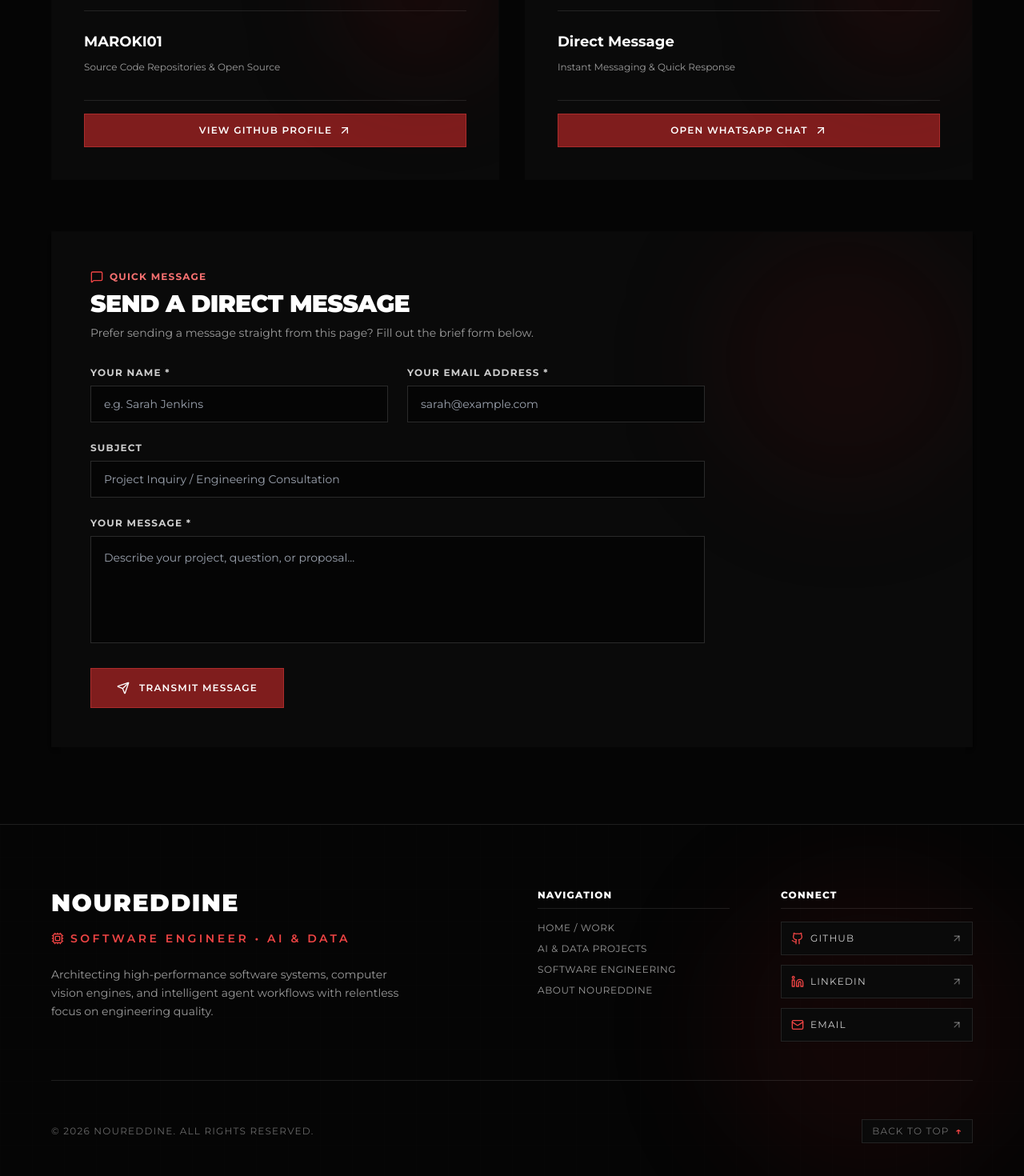
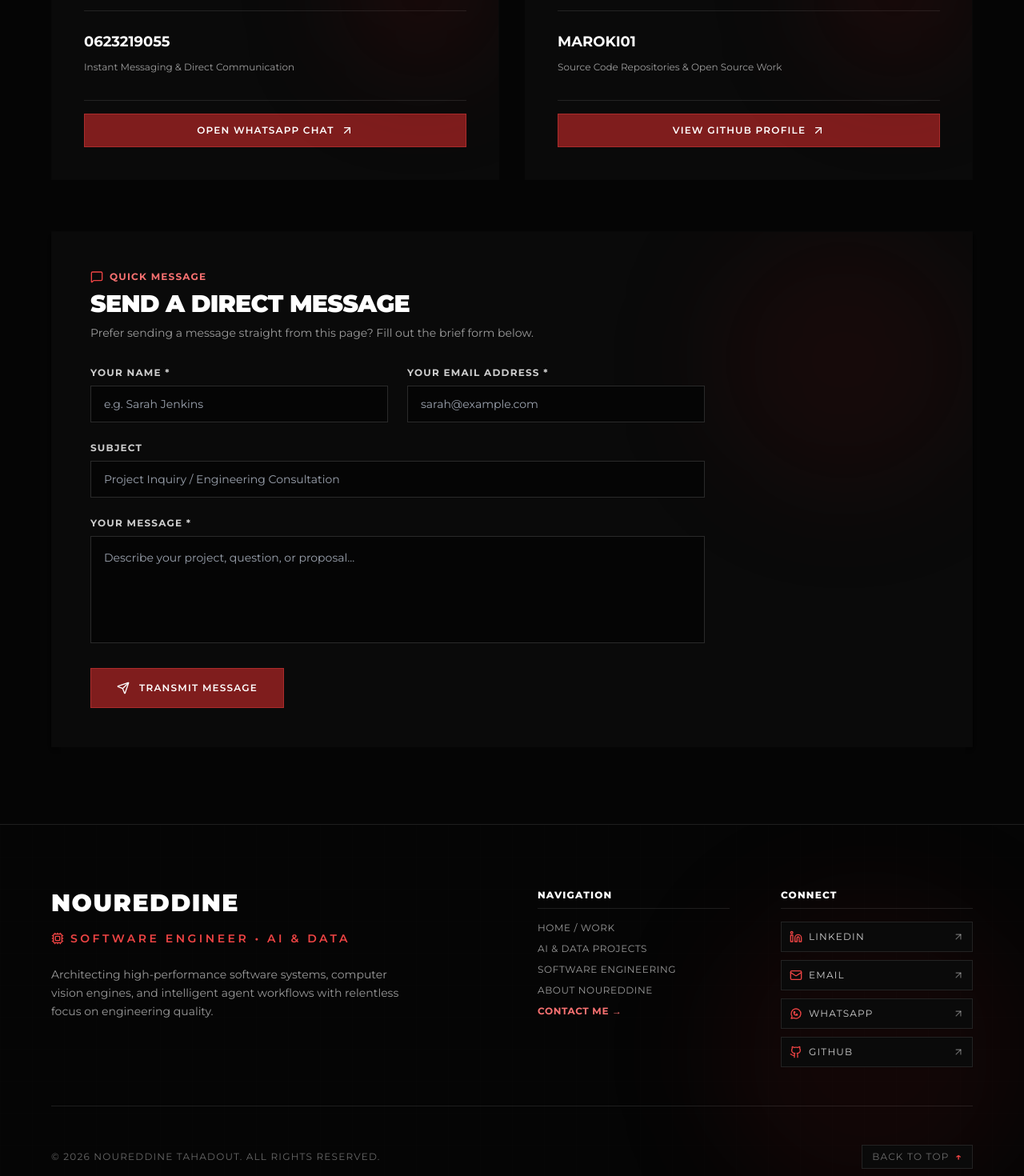
Before and after one commit to MAROKI01/Portfolio, a React (Vite) app: page /contact in a window 1280 px wide. Shown: the part 1000-2470 px from the top of the page at 80% size. Built offline with nearby package versions, Linux system fonts and the light colour scheme.

Commit message:
Update contact details with exact WhatsApp 0623219055, email ntahadout@gmail.com, and LinkedIn profile link

```diff
--- a/src/components/Footer.tsx
+++ b/src/components/Footer.tsx
@@ -1,7 +1,7 @@
 import React from 'react';
 import { Link } from 'react-router-dom';
 import { Mail, ArrowUpRight, Cpu } from 'lucide-react';
-import { GithubIcon, LinkedinIcon } from './Icons';
+import { GithubIcon, LinkedinIcon, WhatsappIcon } from './Icons';
 
 export const Footer: React.FC = () => {
   const scrollToTop = () => {
@@ -60,6 +60,11 @@ export const Footer: React.FC = () => {
                   ABOUT NOUREDDINE
                 </a>
               </li>
+              <li>
+                <Link to="/contact" className="hover:text-black dark:hover:text-white transition-colors hover:translate-x-1 inline-block text-red-600 dark:text-red-400 font-bold">
+                  CONTACT ME →
+                </Link>
+              </li>
             </ul>
           </div>
 
@@ -68,25 +73,12 @@ export const Footer: React.FC = () => {
             <h4 className="font-montserrat font-extrabold text-xs text-[#0F0F12] dark:text-white uppercase tracking-widest border-b border-black/10 dark:border-white/10 pb-2">
               CONNECT
             </h4>
-            <div className="flex flex-col space-y-3 font-montserrat text-xs tracking-widest uppercase">
+            <div className="flex flex-col space-y-2.5 font-montserrat text-xs tracking-widest uppercase">
               <a
-                href="https://github.com/MAROKI01"
+                href="https://www.linkedin.com/in/noureddine-tahadout-7465b51bb/"
                 target="_blank"
                 rel="noopener noreferrer"
-                className="flex items-center justify-between p-3 border border-black/10 dark:border-white/10 bg-white dark:bg-[#0A0A0A] hover:border-red-500/50 hover:bg-red-50 dark:hover:bg-red-950/20 text-neutral-800 dark:text-white/80 hover:text-black dark:hover:text-white transition-all group shadow-sm"
-              >
-                <div className="flex items-center gap-2">
-                  <GithubIcon className="w-4 h-4 text-red-600 dark:text-red-500" />
-                  <span>GITHUB</span>
-                </div>
-                <ArrowUpRight className="w-3.5 h-3.5 text-neutral-500 dark:text-white/40 group-hover:text-black dark:group-hover:text-white group-hover:translate-x-0.5 group-hover:-translate-y-0.5 transition-transform" />
-              </a>
-
-              <a
-                href="https://linkedin.com"
-                target="_blank"
-                rel="noopener noreferrer"
-                className="flex items-center justify-between p-3 border border-black/10 dark:border-white/10 bg-white dark:bg-[#0A0A0A] hover:border-red-500/50 hover:bg-red-50 dark:hover:bg-red-950/20 text-neutral-800 dark:text-white/80 hover:text-black dark:hover:text-white transition-all group shadow-sm"
+                className="flex items-center justify-between p-2.5 border border-black/10 dark:border-white/10 bg-white dark:bg-[#0A0A0A] hover:border-red-500/50 hover:bg-red-50 dark:hover:bg-red-950/20 text-neutral-800 dark:text-white/80 hover:text-black dark:hover:text-white transition-all group shadow-sm"
               >
                 <div className="flex items-center gap-2">
                   <LinkedinIcon className="w-4 h-4 text-red-600 dark:text-red-500" />
@@ -96,12 +88,38 @@ export const Footer: React.FC = () => {
               </a>
 
               <a
-                href="mailto:contact@noureddine.dev"
-                className="flex items-center justify-between p-3 border border-black/10 dark:border-white/10 bg-white dark:bg-[#0A0A0A] hover:border-red-500/50 hover:bg-red-50 dark:hover:bg-red-950/20 text-neutral-800 dark:text-white/80 hover:text-black dark:hover:text-white transition-all group shadow-sm"
+                href="mailto:ntahadout@gmail.com"
+                className="flex items-center justify-between p-2.5 border border-black/10 dark:border-white/10 bg-white dark:bg-[#0A0A0A] hover:border-red-500/50 hover:bg-red-50 dark:hover:bg-red-950/20 text-neutral-800 dark:text-white/80 hover:text-black dark:hover:text-white transition-all group shadow-sm"
               >
                 <div className="flex items-center gap-2">
                   <Mail className="w-4 h-4 text-red-600 dark:text-red-500" />
                   <span>EMAIL</span>
+                </div>
+                <ArrowUpRight className="w-3.5 h-3.5 text-neutral-500 dark:text-white/40 group-hover:text-black dark:group-hover:text-white group-hover:translate-x-0.5 group-hover:-translate-y-0.5 transition-transform" />
+              </a>
+
+              <a
+                href="https://wa.me/212623219055"
+                target="_blank"
+                rel="noopener noreferrer"
+                className="flex items-center justify-between p-2.5 border border-black/10 dark:border-white/10 bg-white dark:bg-[#0A0A0A] hover:border-red-500/50 hover:bg-red-50 dark:hover:bg-red-950/20 text-neutral-800 dark:text-white/80 hover:text-black dark:hover:text-white transition-all group shadow-sm"
+              >
+                <div className="flex items-center gap-2">
+                  <WhatsappIcon className="w-4 h-4 text-red-600 dark:text-red-500" />
+                  <span>WHATSAPP</span>
+                </div>
+                <ArrowUpRight className="w-3.5 h-3.5 text-neutral-500 dark:text-white/40 group-hover:text-black dark:group-hover:text-white group-hover:translate-x-0.5 group-hover:-translate-y-0.5 transition-transform" />
+              </a>
+
+              <a
+                href="https://github.com/MAROKI01"
+                target="_blank"
+                rel="noopener noreferrer"
+                className="flex items-center justify-between p-2.5 border border-black/10 dark:border-white/10 bg-white dark:bg-[#0A0A0A] hover:border-red-500/50 hover:bg-red-50 dark:hover:bg-red-950/20 text-neutral-800 dark:text-white/80 hover:text-black dark:hover:text-white transition-all group shadow-sm"
+              >
+                <div className="flex items-center gap-2">
+                  <GithubIcon className="w-4 h-4 text-red-600 dark:text-red-500" />
+                  <span>GITHUB</span>
                 </div>
                 <ArrowUpRight className="w-3.5 h-3.5 text-neutral-500 dark:text-white/40 group-hover:text-black dark:group-hover:text-white group-hover:translate-x-0.5 group-hover:-translate-y-0.5 transition-transform" />
               </a>
@@ -112,7 +130,7 @@ export const Footer: React.FC = () => {
         {/* Bottom Bar */}
         <div className="flex flex-col sm:flex-row items-center justify-between gap-4 text-xs font-montserrat text-neutral-500 dark:text-white/40 uppercase tracking-widest">
           <div>
-            &copy; 2026 NOUREDDINE. ALL RIGHTS RESERVED.
+            &copy; 2026 NOUREDDINE TAHADOUT. ALL RIGHTS RESERVED.
           </div>
           <button
             onClick={scrollToTop}
--- a/src/pages/Contact.tsx
+++ b/src/pages/Contact.tsx
@@ -13,7 +13,7 @@ export const Contact: React.FC = () => {
   }, []);
 
   const handleCopyEmail = () => {
-    navigator.clipboard.writeText('contact@noureddine.dev');
+    navigator.clipboard.writeText('ntahadout@gmail.com');
     setCopiedEmail(true);
     setTimeout(() => setCopiedEmail(false), 2500);
   };
@@ -28,42 +28,42 @@ export const Contact: React.FC = () => {
     {
       id: 'linkedin',
       title: 'LINKEDIN',
-      detail: 'Noureddine',
-      subtitle: 'Professional Profile & Network',
+      detail: 'Noureddine Tahadout',
+      subtitle: 'Professional Profile & Network Connection',
       icon: LinkedinIcon,
-      url: 'https://linkedin.com',
+      url: 'https://www.linkedin.com/in/noureddine-tahadout-7465b51bb/',
       badge: 'RECOMMENDED FOR RECRUITERS',
       actionText: 'CONNECT ON LINKEDIN'
     },
     {
       id: 'email',
       title: 'EMAIL',
-      detail: 'contact@noureddine.dev',
+      detail: 'ntahadout@gmail.com',
       subtitle: 'Direct Inquiries & Engineering Proposals',
       icon: Mail,
-      url: 'mailto:contact@noureddine.dev',
+      url: 'mailto:ntahadout@gmail.com',
       badge: 'DIRECT INBOX',
       actionText: 'SEND EMAIL'
+    },
+    {
+      id: 'whatsapp',
+      title: 'WHATSAPP',
+      detail: '0623219055',
+      subtitle: 'Instant Messaging & Direct Communication',
+      icon: WhatsappIcon,
+      url: 'https://wa.me/212623219055?text=Hello%20Noureddine%2C%20I%20visited%20your%20portfolio%20and%20would%20like%20to%20connect.',
+      badge: 'INSTANT CHAT',
+      actionText: 'OPEN WHATSAPP CHAT'
     },
     {
       id: 'github',
       title: 'GITHUB',
       detail: 'MAROKI01',
-      subtitle: 'Source Code Repositories & Open Source',
+      subtitle: 'Source Code Repositories & Open Source Work',
       icon: GithubIcon,
       url: 'https://github.com/MAROKI01',
       badge: 'CODE REPOS',
       actionText: 'VIEW GITHUB PROFILE'
-    },
-    {
-      id: 'whatsapp',
-      title: 'WHATSAPP',
-      detail: 'Direct Message',
-      subtitle: 'Instant Messaging & Quick Response',
-      icon: WhatsappIcon,
-      url: 'https://wa.me/?text=Hello%20Noureddine%2C%20I%20visited%20your%20portfolio%20and%20would%20like%20to%20connect.',
-      badge: 'INSTANT CHAT',
-      actionText: 'OPEN WHATSAPP CHAT'
     }
   ];
 
```
